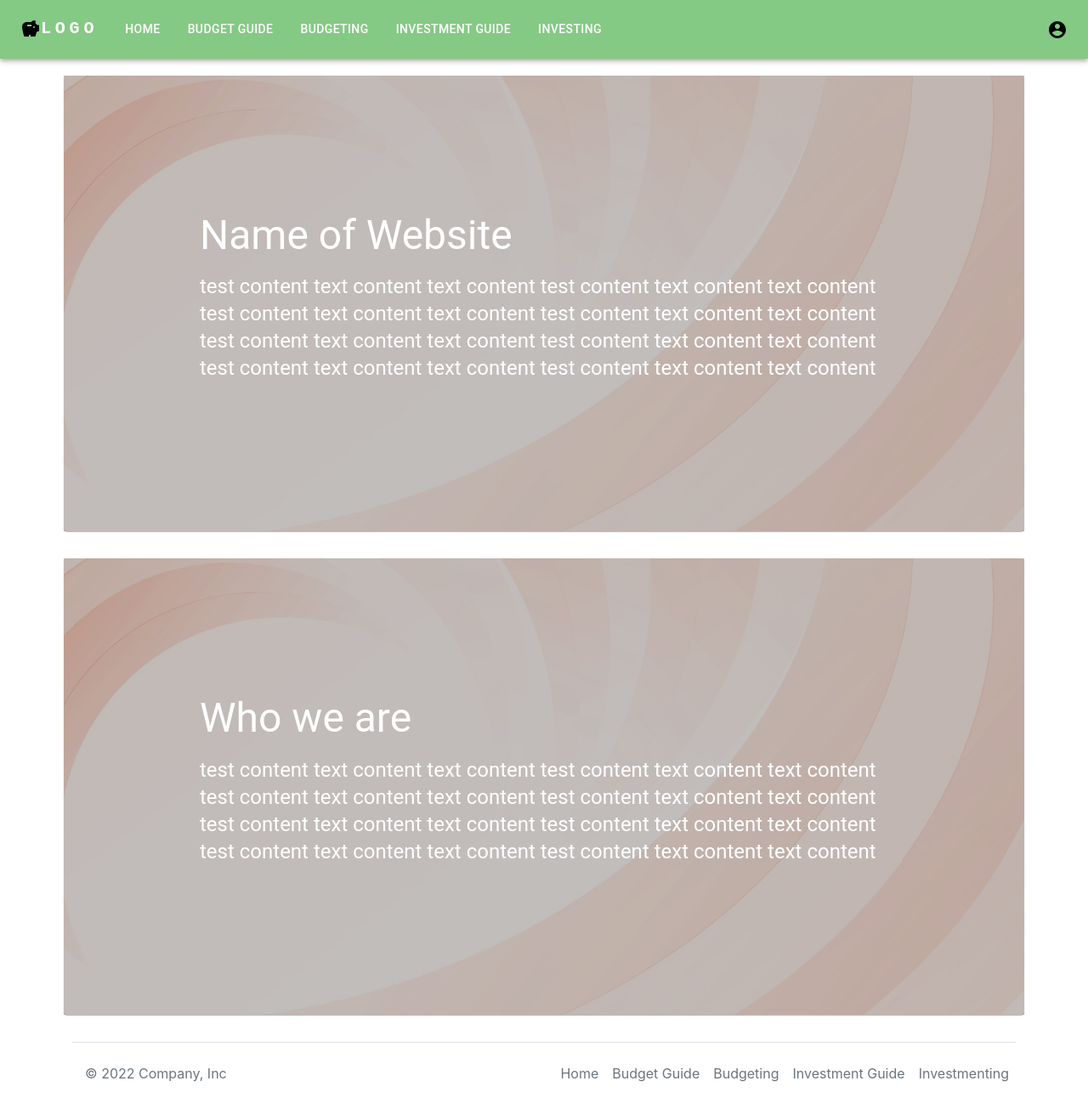
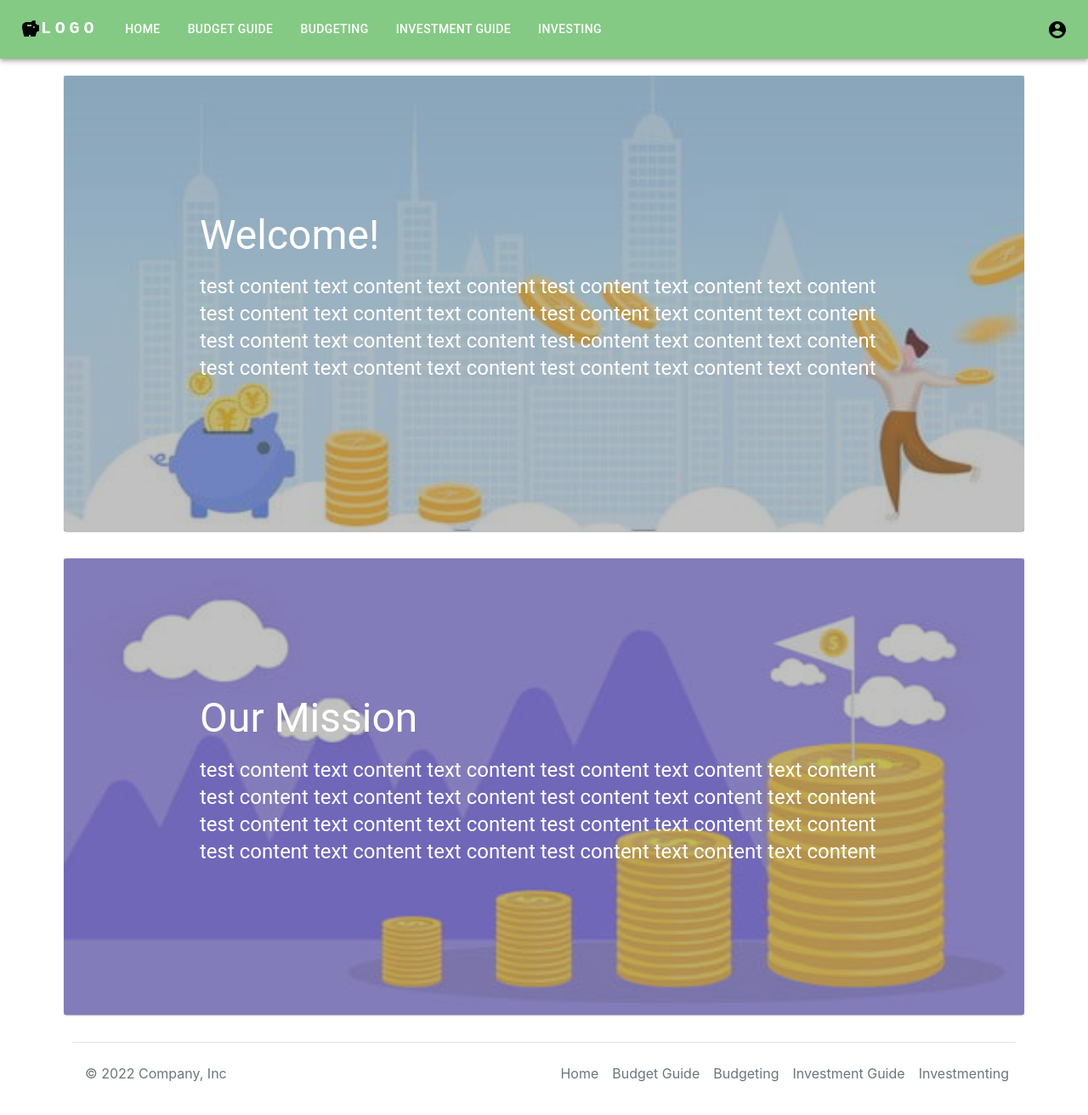
Before and after one commit to evelyn-tse/ghh-2022, a React (Create React App) app: page / in a window 1280 px wide. Shown: the top 1312 px of the page at 85% size. Built offline with nearby package versions, Linux system fonts and the light colour scheme.

Commit message:
changed background image

```diff
--- a/src/Components/BudgetInfo/BudgetInfo.js
+++ b/src/Components/BudgetInfo/BudgetInfo.js
@@ -1,6 +1,7 @@
 import React from "react";
 import MainCard from "../Roi/MainCard.js";
 import image2 from "../Roi/image2.jpeg";
+
 
 const BudgetInfo = () => {
   return (
--- a/src/Components/HomePage/Home.js
+++ b/src/Components/HomePage/Home.js
@@ -1,12 +1,17 @@
 import React from "react";
 import MainCard from "../Roi/MainCard.js";
 import image2 from "./image2.jpg";
+import big1 from "./big1.jpg";
+import big2 from "./big2.jpg";
+
+
+
 
 const Home = () => {
   return (
     <div>
-        <MainCard image={image2} imageText={"image2"} title={"Name of Website"} content={"test content text content text content test content text content text content test content text content text content test content text content text content test content text content text content test content text content text content test content text content text content test content text content text content "} linkText={"test linke text"}/>
-        <MainCard image={image2} imageText={"image2"} title={"Who we are"} content={"test content text content text content test content text content text content test content text content text content test content text content text content test content text content text content test content text content text content test content text content text content test content text content text content "} linkText={"test linke text"}/>
+        <MainCard image={big1} imageText={"big1"} title={"Welcome!"} content={"test content text content text content test content text content text content test content text content text content test content text content text content test content text content text content test content text content text content test content text content text content test content text content text content "} linkText={"test linke text"}/>
+        <MainCard image={big2} imageText={"big2"} title={"Our Mission"} content={"test content text content text content test content text content text content test content text content text content test content text content text content test content text content text content test content text content text content test content text content text content test content text content text content "} linkText={"test linke text"}/>
     </div>
   );
 };
```
Also changed, not shown: src/Components/HomePage/big1.jpg (added), src/Components/HomePage/big2.jpg (added).
